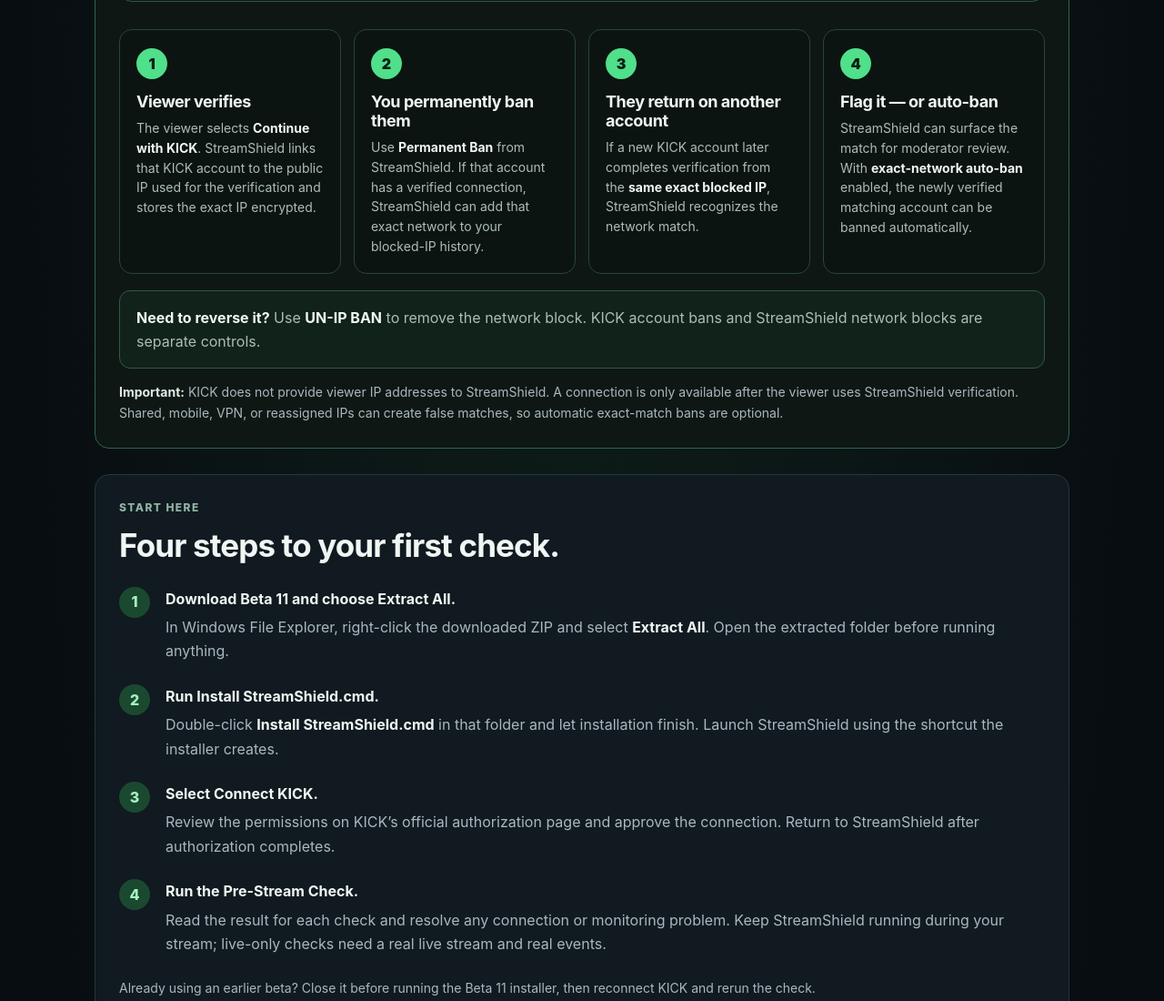
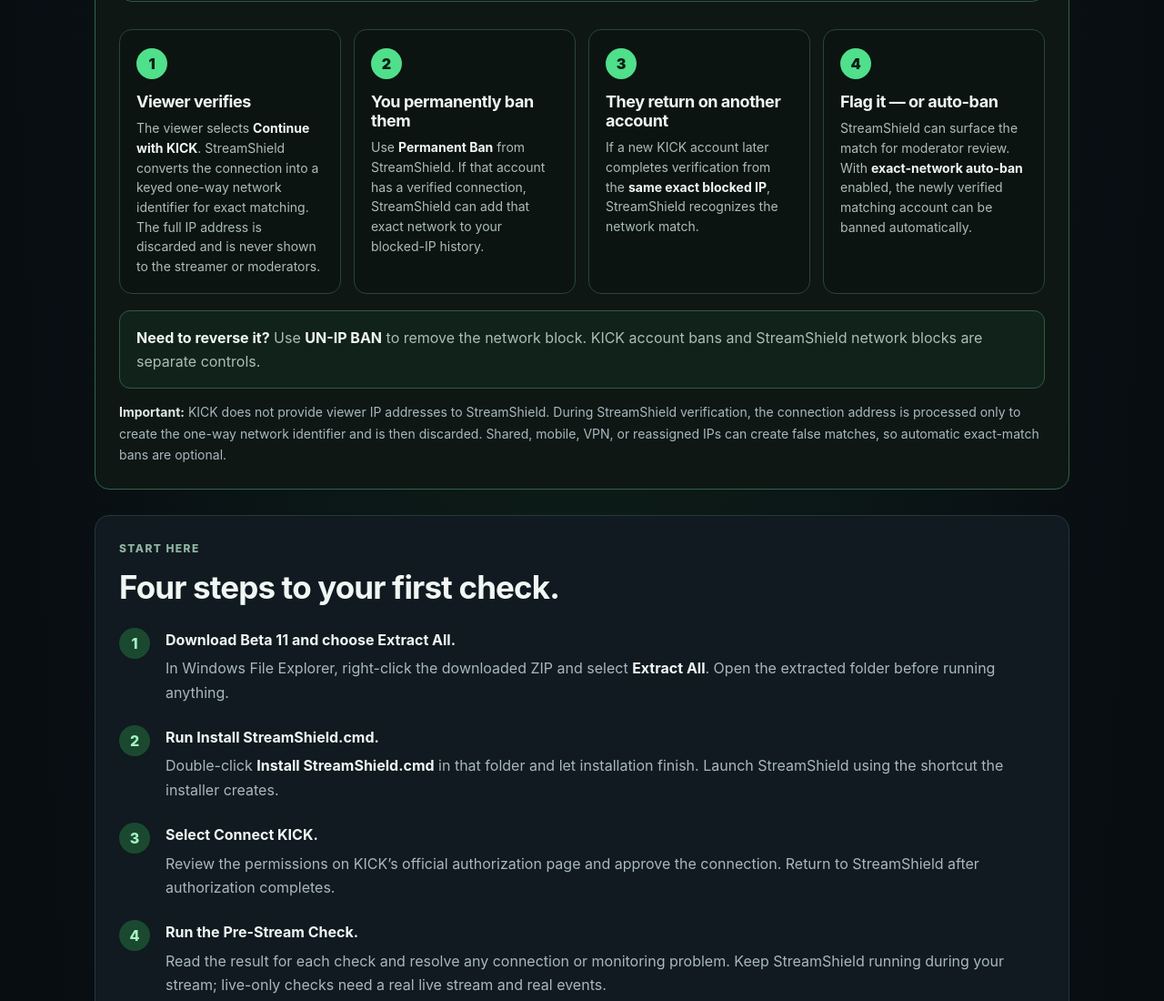
Before and after one commit to jamesfxq-jpg/streamshield-protection, a plain HTML site: page index.html in a window 1280 px wide. Shown: the part 2600-3700 px from the top of the page at 91% size. Drawn offline with Linux system fonts and the light colour scheme.

Commit message:
Explain no full-IP storage or display on public site

```diff
--- a/index.html
+++ b/index.html
@@ -54,7 +54,7 @@
 <div class="verify-callout"><strong>Example KICK chat message:</strong><div class="code verify-message">@username — StreamShield verification is required. Open this one-time link and select Continue with KICK: [verification link]</div><p class="mini">The request is tied to the specific KICK user selected by the moderator. If somebody else opens the link and authorizes a different KICK account, StreamShield rejects the verification.</p><strong>The moderator stays in control.</strong> Pending verification requests can be released manually, and an independent permanent KICK ban is not supposed to be removed by an older verification unlock.</div>
 </div>
 <div class="ip-flow" aria-label="How StreamShield IP Ban works">
-<article class="ip-step"><span class="ip-step-number">1</span><div><h3>Viewer verifies</h3><p>The viewer selects <strong>Continue with KICK</strong>. StreamShield links that KICK account to the public IP used for the verification and stores the exact IP encrypted.</p></div></article>
+<article class="ip-step"><span class="ip-step-number">1</span><div><h3>Viewer verifies</h3><p>The viewer selects <strong>Continue with KICK</strong>. StreamShield converts the connection into a keyed one-way network identifier for exact matching. The full IP address is discarded and is never shown to the streamer or moderators.</p></div></article>
 <article class="ip-step"><span class="ip-step-number">2</span><div><h3>You permanently ban them</h3><p>Use <strong>Permanent Ban</strong> from StreamShield. If that account has a verified connection, StreamShield can add that exact network to your blocked-IP history.</p></div></article>
 <article class="ip-step"><span class="ip-step-number">3</span><div><h3>They return on another account</h3><p>If a new KICK account later completes verification from the <strong>same exact blocked IP</strong>, StreamShield recognizes the network match.</p></div></article>
 <article class="ip-step"><span class="ip-step-number">4</span><div><h3>Flag it — or auto-ban</h3><p>StreamShield can surface the match for moderator review. With <strong>exact-network auto-ban</strong> enabled, the newly verified matching account can be banned automatically.</p></div></article>
@@ -62,7 +62,7 @@
 <div class="ip-ban-actions">
 <div><strong>Need to reverse it?</strong><span> Use <strong>UN-IP BAN</strong> to remove the network block. KICK account bans and StreamShield network blocks are separate controls.</span></div>
 </div>
-<p class="mini ip-note"><strong>Important:</strong> KICK does not provide viewer IP addresses to StreamShield. A connection is only available after the viewer uses StreamShield verification. Shared, mobile, VPN, or reassigned IPs can create false matches, so automatic exact-match bans are optional.</p>
+<p class="mini ip-note"><strong>Important:</strong> KICK does not provide viewer IP addresses to StreamShield. During StreamShield verification, the connection address is processed only to create the one-way network identifier and is then discarded. Shared, mobile, VPN, or reassigned IPs can create false matches, so automatic exact-match bans are optional.</p>
 </section>
 <section id="install" class="section card" aria-labelledby="install-title">
 <div class="eyebrow">Start here</div><h2 id="install-title">Four steps to your first check.</h2>
@@ -96,7 +96,7 @@
 <article class="card"><img class="brand-image" src="/assets/brand/streamshield-full-overlay.png" width="641" height="525" loading="lazy" alt="Full StreamShield logo"><h3>Full logo</h3><p>For starting and ending scenes.</p><a class="button secondary small" href="/assets/brand/streamshield-full-overlay.png" download>Download full logo PNG</a></article>
 </div><p class="mini">Static branding does not display live protection status. For live status, use the app’s optional OBS Browser Source and keep its private keyed URL confidential. <a href="/assets/brand/streamshield-brand-kit-preview.png">View the brand preview</a>.</p></section>
 <section id="troubleshooting" class="section card" aria-labelledby="troubleshooting-title"><div class="eyebrow">Troubleshooting</div><h2 id="troubleshooting-title">If a check does not pass.</h2><ul class="list"><li><strong>KICK is disconnected:</strong> reopen StreamShield, select Connect KICK, and complete authorization again.</li><li><strong>Monitoring is degraded:</strong> read the specific failed check and Event Board message. Confirm your internet connection, then rerun the check.</li><li><strong>Live monitoring is pending:</strong> keep the app open during your next normal stream. Offline channels may have no viewer count or recent live events.</li><li><strong>A viewer cannot verify:</strong> after clicking Require Verification, StreamShield copies the newest one-time link to the moderator’s clipboard. Paste that link to the selected viewer manually. The viewer must continue with the exact KICK account selected by the request; another account is rejected. If the request expired or was released, create a new request.</li><li><strong>A moderation mistake happened:</strong> use Recovery Center or the specific account/network control, then confirm the updated status.</li></ul></section>
-<section class="section card tint"><div class="eyebrow">Privacy by scope</div><h2>Know what is stored.</h2><p>Streamer OAuth tokens are encrypted on the streamer’s PC. The cloud broker processes authorization and refresh data transiently. Buffered public chat text expires after 15 minutes and event rows after 24 hours. Optional viewer verification adds an encrypted exact IP record; targeted verification also adds a hashed random browser token, with a cookie lifetime of up to 90 days.</p><p><a href="/privacy">Read Privacy &amp; Data Controls</a> · <a href="/terms">Read Terms &amp; Safe Use</a></p></section>
+<section class="section card tint"><div class="eyebrow">Privacy by scope</div><h2>Know what is stored.</h2><p>Streamer OAuth tokens are encrypted on the streamer’s PC. The cloud broker processes authorization and refresh data transiently. Buffered public chat text expires after 15 minutes and event rows after 24 hours. Optional viewer verification adds a keyed one-way network identifier, not a stored full IP address; targeted verification can also add a hashed random browser token, with a cookie lifetime of up to 90 days.</p><p><a href="/privacy">Read Privacy &amp; Data Controls</a> · <a href="/terms">Read Terms &amp; Safe Use</a></p></section>
 </main>
 <footer class="site-footer">StreamShield Protection · Windows 0.6.0-beta.11 · Defensive use only.<br>KICK controls platform enforcement, monetization, and Partner Program decisions. StreamShield is not a KICK service.<div class="footer-links"><a href="/mods">Moderator Guide</a><a href="/beta">Beta testing &amp; feedback</a><a href="/privacy">Privacy</a><a href="/terms">Terms &amp; Safe Use</a><a href="#install">Installation</a></div></footer>
 </div>
```
